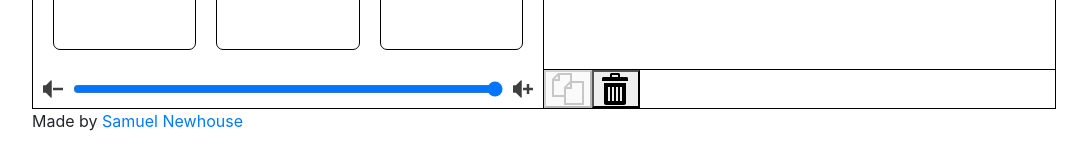
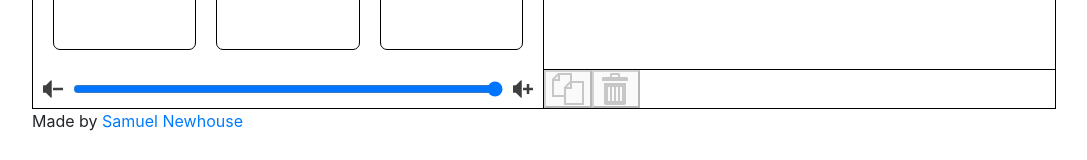
Before and after one commit to SamuelNewhouse/drum-machine, a React (Create React App) app: page / in a window 1280 px wide. Shown: the part 441-601 px from the top of the page, without its empty margins (96-1183 px from the left). Built offline with nearby package versions, Linux system fonts and the light colour scheme.

Commit message:
Dim clear button when there are no records

```diff
--- a/src/Components/Record.js
+++ b/src/Components/Record.js
@@ -71,7 +71,7 @@ class Record extends Component {
           <Button
             alt="Clear"
             src={clear}
-            disabled={recordingState !== PAUSED}
+            disabled={recordingState !== PAUSED || recordingData.length < 1}
             onMouseDown={deleteAllEntries}
           />
         </div>
```
